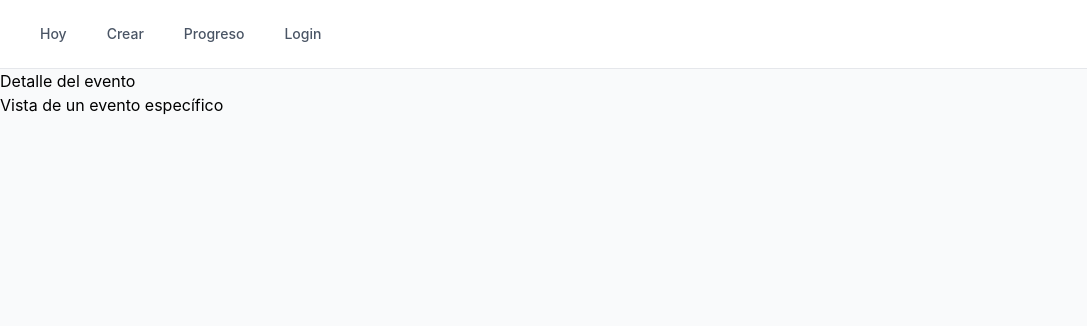
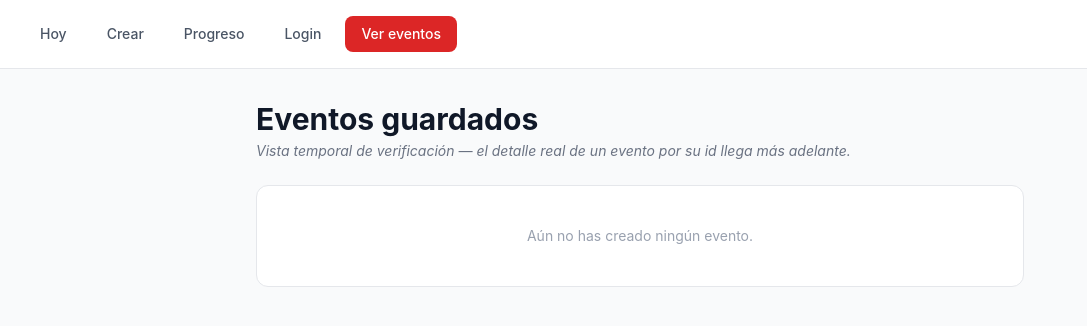
Before and after one commit to mini-proyecto-integrador1/frontend, a React app: page /evento/1 in a window 1280 px wide. Shown: the top 326 px of the page, without its empty margins (0-1087 px from the left). Built offline with nearby package versions, Linux system fonts and the light colour scheme; no server answers; the HTML template or start-up script is replaced by a standard one.

Commit message:
feat: agregar mock temporal y vista de verificacion de eventos

```diff
--- a/src/App.jsx
+++ b/src/App.jsx
@@ -8,7 +8,7 @@ import Login from './pages/Login';
 function App() {
   const linkClass = ({ isActive }) =>
     `px-4 py-2 text-sm font-medium rounded-lg transition-colors ${
-      isActive ? 'bg-red-600 text-white' : 'text-gray-600 hover:bg-gray-100'
+      isActive ? 'bg-brand text-white' : 'text-gray-600 hover:bg-gray-100'
     }`;
 
   return (
@@ -19,11 +19,16 @@ function App() {
           <NavLink to="/crear" className={linkClass}>Crear</NavLink>
           <NavLink to="/progreso" className={linkClass}>Progreso</NavLink>
           <NavLink to="/login" className={linkClass}>Login</NavLink>
+
+          {/* ⚠️ Temporal, solo para verificar que los eventos se guardan bien.
+              Quitar este link cuando "Hoy" ya muestre los eventos reales (Sprint 2). */}
+          <NavLink to="/evento" className={linkClass}>Ver eventos</NavLink>
         </nav>
 
         <Routes>
           <Route path="/hoy" element={<Hoy />} />
           <Route path="/crear" element={<Crear />} />
+          <Route path="/evento" element={<Evento />} />
           <Route path="/evento/:id" element={<Evento />} />
           <Route path="/progreso" element={<Progreso />} />
           <Route path="/login" element={<Login />} />
--- a/src/eventoService.js
+++ b/src/eventoService.js
@@ -1,7 +1,26 @@
 const API_URL = import.meta.env.VITE_API_URL || 'http://localhost:8000';
+
+// ⚠️ MOCK TEMPORAL: mientras Martín termina el backend, esto simula que el evento
+// se guardó bien, usando localStorage en vez del servidor real.
+// Cuando Martín tenga /api/eventos/ funcionando, cambia esta línea a false
+// y todo lo demás sigue igual, sin tocar nada más.
+const USAR_MOCK = true;
 
 // POST /api/eventos/  — payload: { nombre, tipo, fecha, subtareas: [...] }
 export async function createEvento(eventoData) {
+  if (USAR_MOCK) {
+    return new Promise((resolve) => {
+      setTimeout(() => {
+        const eventos = JSON.parse(localStorage.getItem('eventos_mock') || '[]');
+        const nuevoEvento = { id: Date.now(), ...eventoData };
+        eventos.push(nuevoEvento);
+        localStorage.setItem('eventos_mock', JSON.stringify(eventos));
+        console.log('[MOCK] Evento guardado localmente:', nuevoEvento);
+        resolve(nuevoEvento);
+      }, 800);
+    });
+  }
+
   const response = await fetch(`${API_URL}/api/eventos/`, {
     method: 'POST',
     headers: { 'Content-Type': 'application/json' },
@@ -21,6 +40,10 @@ export async function createEvento(eventoData) {
 
 // GET /api/eventos/
 export async function getEventos() {
+  if (USAR_MOCK) {
+    return JSON.parse(localStorage.getItem('eventos_mock') || '[]');
+  }
+
   const response = await fetch(`${API_URL}/api/eventos/`);
   if (!response.ok) throw new Error('No se pudieron cargar los eventos');
   return response.json();
--- a/src/pages/Evento.jsx
+++ b/src/pages/Evento.jsx
@@ -1,8 +1,66 @@
+import { useEffect, useState } from 'react';
+import { getEventos } from '../eventoService';
+
+// ⚠️ Versión temporal solo para VERIFICAR que los eventos se están guardando.
+// La lógica real de /evento/:id (detalle de un solo evento por su id, editar,
+// reprogramar subtareas) llega en sprints posteriores.
 function Evento() {
+  const [eventos, setEventos] = useState([]);
+  const [cargando, setCargando] = useState(true);
+
+  useEffect(() => {
+    getEventos().then((data) => {
+      setEventos(data);
+      setCargando(false);
+    });
+  }, []);
+
   return (
-    <div>
-      <h1>Detalle del evento</h1>
-      <p>Vista de un evento específico</p>
+    <div className="min-h-screen bg-gray-50 p-8">
+      <div className="max-w-3xl mx-auto">
+        <h1 className="text-3xl font-bold text-gray-900">Eventos guardados</h1>
+        <p className="text-gray-500 text-sm mt-1 mb-6 italic">
+          Vista temporal de verificación — el detalle real de un evento por su id llega más adelante.
+        </p>
+
+        {cargando && <p className="text-gray-400 text-sm">Cargando eventos...</p>}
+
+        {!cargando && eventos.length === 0 && (
+          <div className="bg-white border border-gray-200 rounded-xl p-10 text-center">
+            <p className="text-gray-400 text-sm">Aún no has creado ningún evento.</p>
+          </div>
+        )}
+
+        {!cargando && eventos.length > 0 && (
+          <div className="flex flex-col gap-4">
+            {eventos.map((ev) => (
+              <div key={ev.id} className="bg-white border border-gray-200 rounded-xl p-5">
+                <div className="flex items-center justify-between">
+                  <h2 className="text-lg font-bold text-gray-900">{ev.nombre}</h2>
+                  <span className="text-xs text-gray-400">id: {ev.id}</span>
+                </div>
+                <p className="text-sm text-gray-500 mt-1">Tipo: {ev.tipo} · Fecha: {ev.fecha}</p>
+
+                <h3 className="text-sm font-semibold text-gray-700 mt-4 mb-2">
+                  Gestiones logísticas ({ev.subtareas?.length || 0})
+                </h3>
+                {ev.subtareas?.length > 0 ? (
+                  <ul className="flex flex-col gap-2">
+                    {ev.subtareas.map((s, i) => (
+                      <li key={i} className="bg-gray-50 border border-gray-100 rounded-lg px-3 py-2 text-sm flex justify-between">
+                        <span className="font-medium text-gray-800">{s.nombre}</span>
+                        <span className="text-gray-500">{s.fecha_limite} · {s.horas_estimadas}h</span>
+                      </li>
+                    ))}
+                  </ul>
+                ) : (
+                  <p className="text-gray-400 text-sm italic">Sin gestiones agregadas.</p>
+                )}
+              </div>
+            ))}
+          </div>
+        )}
+      </div>
     </div>
   );
 }
```
Also changed, not shown: 1 other file (tests, documents, lock files or other folders).
